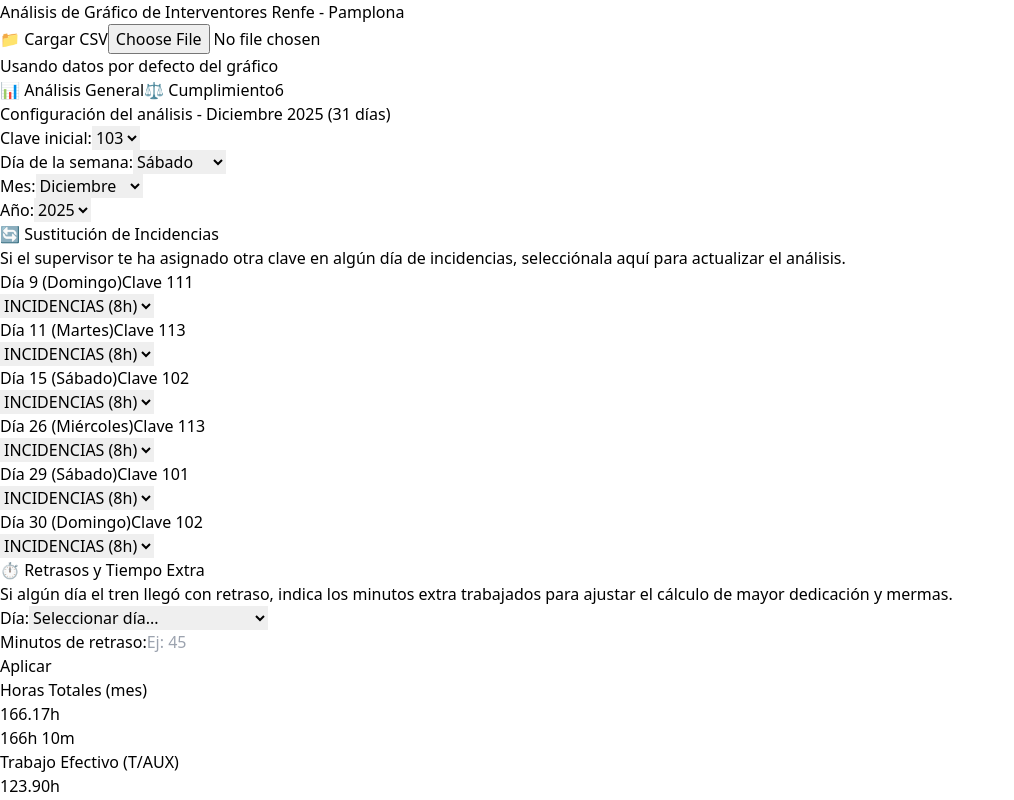
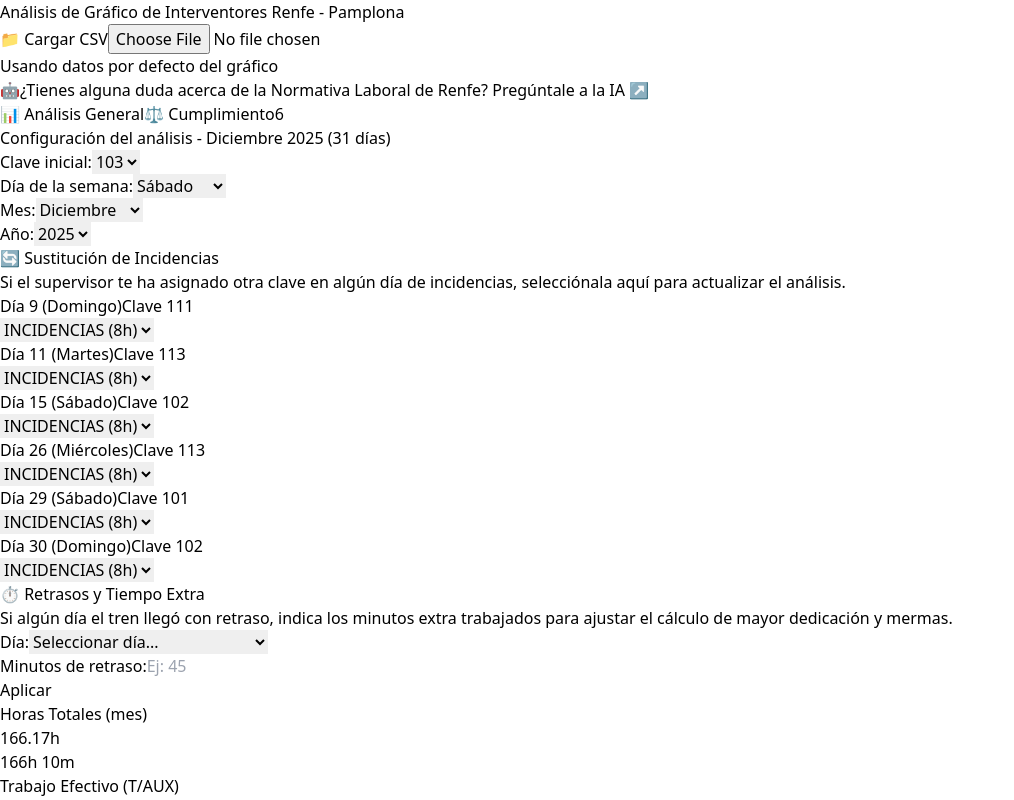
Before and after one commit to funkytrain/renfe-schedule-analyzer, a React (Vite) app: page / in a window 1280 px wide. Shown: the top 800 px of the page, without its empty margins (0-1014 px from the left). Built offline with nearby package versions, Linux system fonts and the light colour scheme.

Commit message:
NotebookLM link added

```diff
--- a/src/App.jsx
+++ b/src/App.jsx
@@ -922,6 +922,21 @@
             </div>
         </div>
 
+        {/* Enlace a IA de Normativa */}
+        <div className="bg-gradient-to-r from-purple-50 to-indigo-50 border border-purple-200 p-3 sm:p-4 rounded-lg shadow-md mb-4 sm:mb-6">
+          <p className="text-sm sm:text-base text-purple-800">
+            <span className="mr-2">🤖</span>
+            ¿Tienes alguna duda acerca de la Normativa Laboral de Renfe?{' '}
+            <a
+              href="https://notebooklm.google.com/notebook/dc223916-0d50-4f9e-91c0-68d311435f07"
+              target="_blank"
+              rel="noopener noreferrer"
+              className="text-purple-600 hover:text-purple-800 font-semibold underline"
+            >
+              Pregúntale a la IA ↗
+            </a>
+          </p>
+        </div>
 
       {/* Pestañas de navegación */}
       <div className="mb-4 sm:mb-6 border-b border-gray-200 overflow-x-auto">
```
